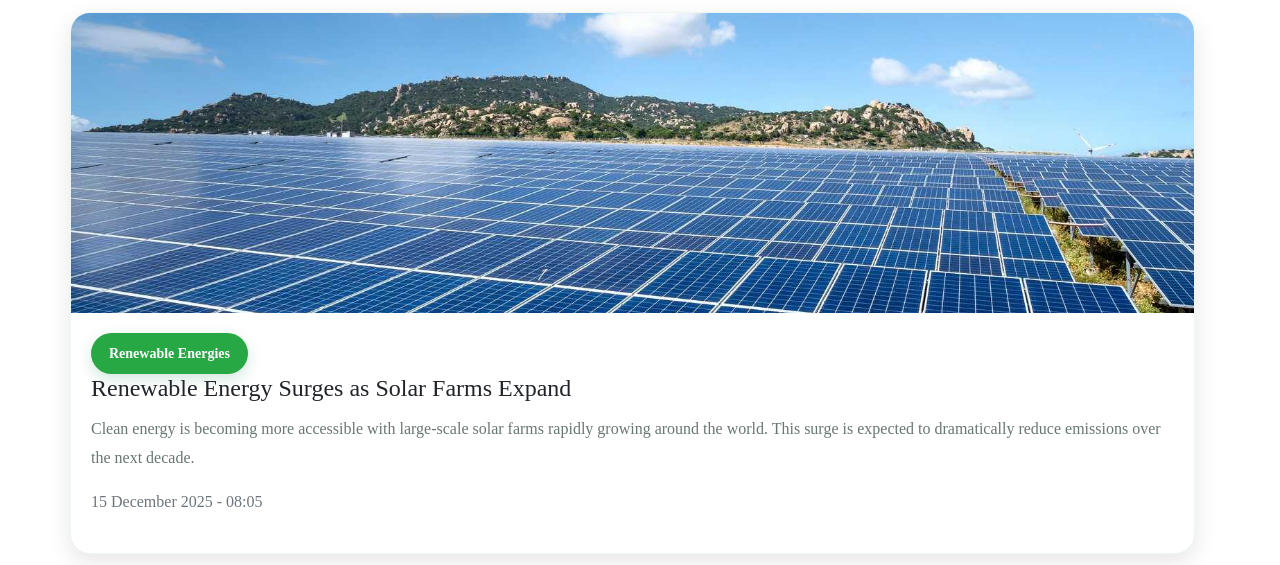
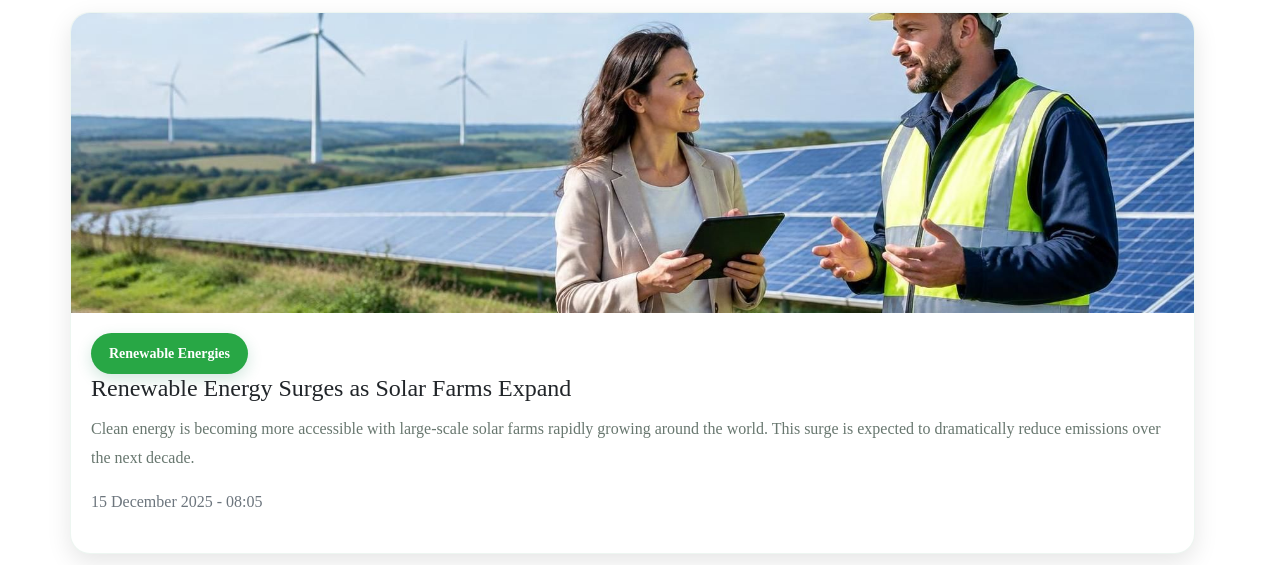
Before and after one commit to Aelkoulali/New-Energy, a plain HTML site: page news.html in a window 1280 px wide. Shown: the part 235-800 px from the top of the page. Drawn offline with nearby package versions, Linux system fonts and the light colour scheme.

Commit message:
fix: update image source for news section

```diff
--- a/news.html
+++ b/news.html
@@ -51,7 +51,7 @@
         </div>
         <div class="row">
           <div class="card activity-card align-items-center" style="max-width: 100%;">
-            <img src="Public/News/Solar_Farm.jpg" alt="Solar pannels" class="card-img-top"
+            <img src="Public/News/News.jpeg" alt="Solar pannels" class="card-img-top"
               style="width: 100%; height: 300px; object-fit: cover;">
             <div class="card-body">
               <a href="#" class="btn btn-success btn-sm">Renewable Energies</a>
```
